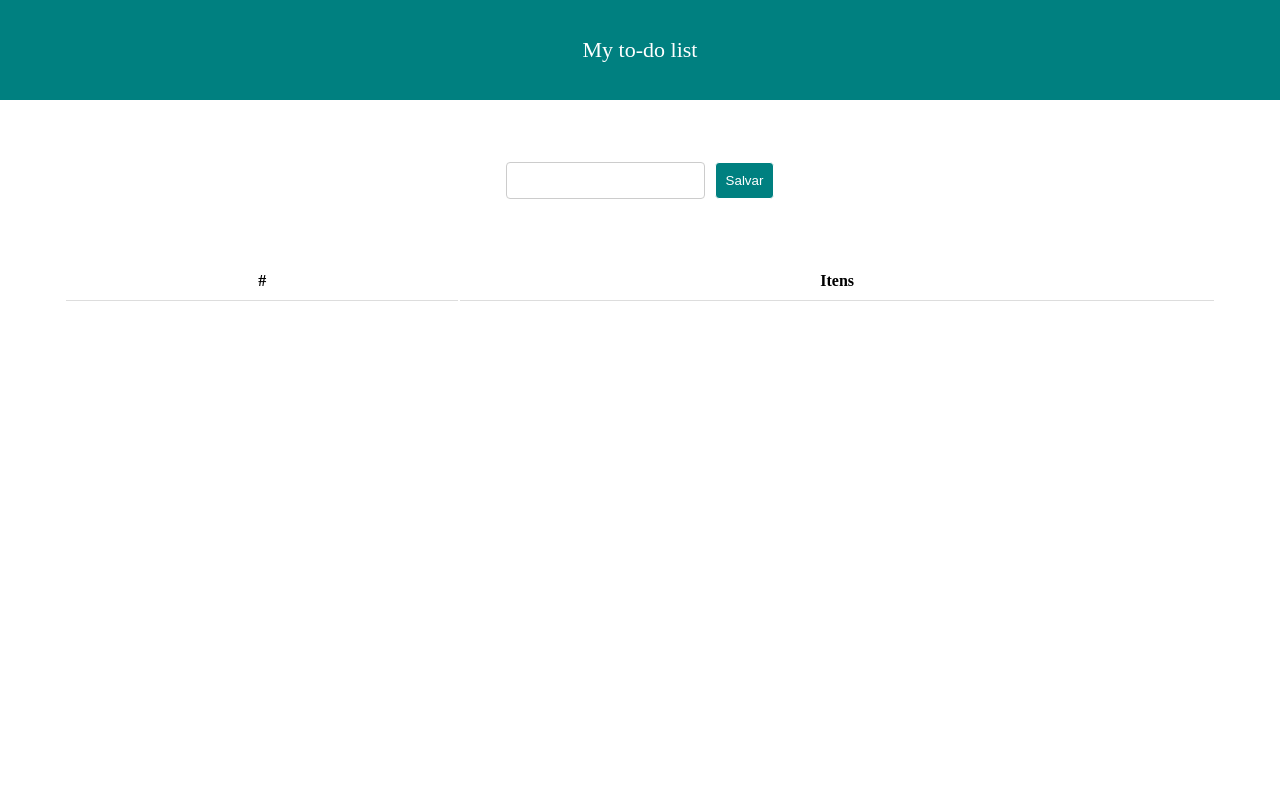
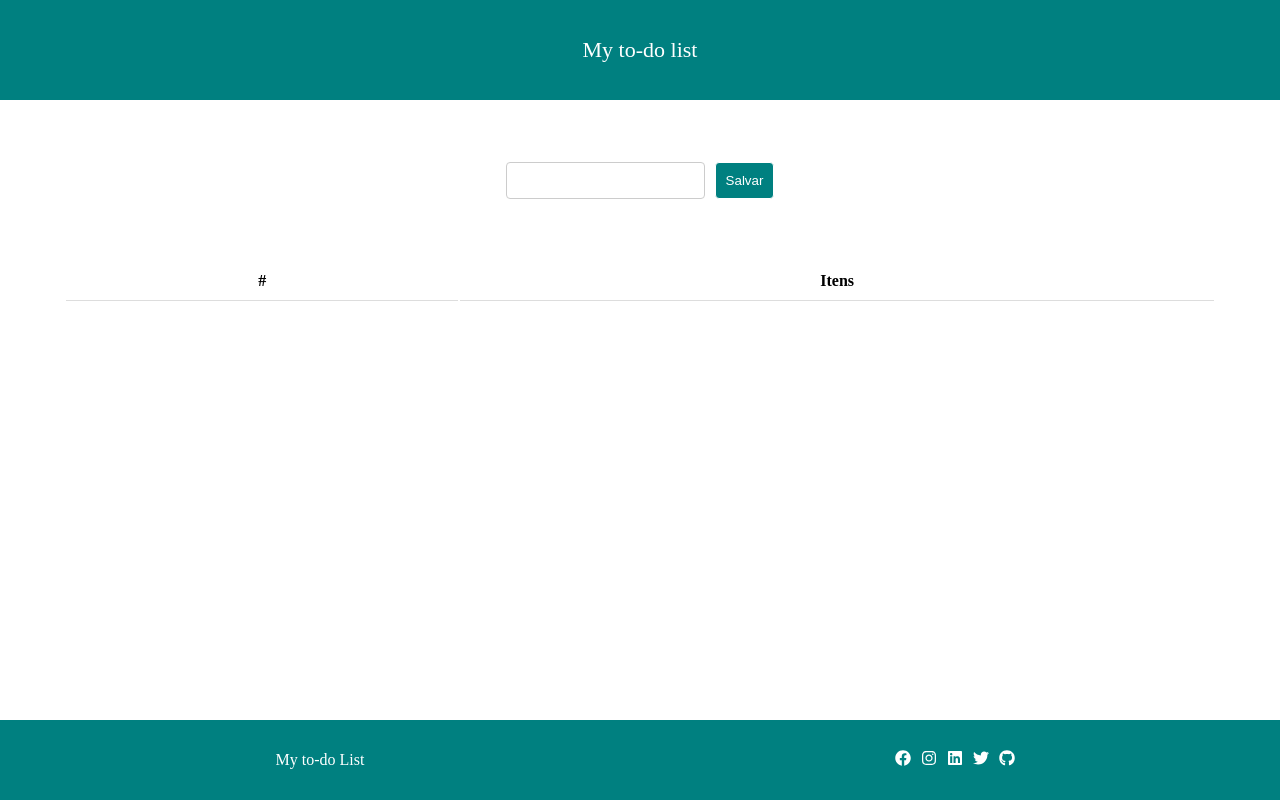
Before and after one commit to gabrielgl9/todo-list-react, a React (Create React App) app: page / in a window 1280 px wide. Built offline with nearby package versions, Linux system fonts and the light colour scheme.

Commit message:
add footer

```diff
--- /dev/null
+++ b/src/components/footer/index.js
@@ -0,0 +1,38 @@
+import React from "react";
+import { FooterStyled } from "./styles";
+import { FaFacebook, FaInstagram, FaLinkedin, FaGithub, FaTwitter } from "react-icons/fa";
+
+const Footer = () => {
+
+    return (
+        <FooterStyled>
+            <div className="title">
+                My to-do List
+            </div>
+            <div className="social-medias">
+
+                <a href="https://www.facebook.com/gabriel.viegasdasilva" target="_blank" rel="noreferrer">
+                    <FaFacebook></FaFacebook>
+                </a>
+
+                <a href="https://www.instagram.com/gabrielviegasdasilva/" target="_blank" rel="noreferrer">
+                    <FaInstagram></FaInstagram>
+                </a>
+
+                <a href="https://www.linkedin.com/in/gabriel-viegas-a2865117b/" target="_blank" rel="noreferrer">
+                    <FaLinkedin></FaLinkedin>
+                </a>
+
+                <a href="https://twitter.com/GabrielglViegas" target="_blank" rel="noreferrer">
+                    <FaTwitter></FaTwitter>
+                </a>
+
+                <a href="https://github.com/gabrielgl9" target="_blank" rel="noreferrer">
+                    <FaGithub></FaGithub>
+                </a>
+            </div>
+        </FooterStyled>
+    )
+}
+
+export default Footer;
--- /dev/null
+++ b/src/components/footer/styles.js
@@ -0,0 +1,30 @@
+import styled from "styled-components";
+
+export const FooterStyled = styled.div`
+    display: flex;
+    align-items: center;
+    justify-content: left;
+
+    position: fixed;
+    bottom: 0;
+    width: 100%;
+    max-width: 100%;
+
+    background: #008080;
+    color: #fff;
+    height: 10vh;
+
+    .title, .social-medias {
+        display: flex;
+        align-items: center;
+        justify-content: center;
+        width: 50%;
+        padding: 10px;
+    }
+
+    .social-medias svg {
+        padding-right: 10px;
+        color: #fff;
+        cursor: pointer;
+    }
+`;
--- a/src/components/index.js
+++ b/src/components/index.js
@@ -2,5 +2,6 @@ export { default as Container } from "./container";
 export { default as Textfield } from "./textfield";
 export { default as Navbar } from "./navbar";
 export { default as Button } from "./button";
+export { default as Footer } from "./footer";
 export { default as Table } from "./table";
 export { default as List } from "./list";
--- a/src/pages/home/index.js
+++ b/src/pages/home/index.js
@@ -1,5 +1,5 @@
 import React, {useState} from "react";
-import { Navbar, Container } from "../../components";
+import { Navbar, Container, Footer } from "../../components";
 import TodoContext from "../../providers/todo-context";
 import AddTodo from "./add-todo";
 import ListTodo from "./list-todo";
@@ -16,6 +16,7 @@ const Home = () => {
                 <AddTodo></AddTodo>
                 <ListTodo></ListTodo>
             </Container>
+            <Footer></Footer>
         </TodoContext.Provider>
     );
 }
```
